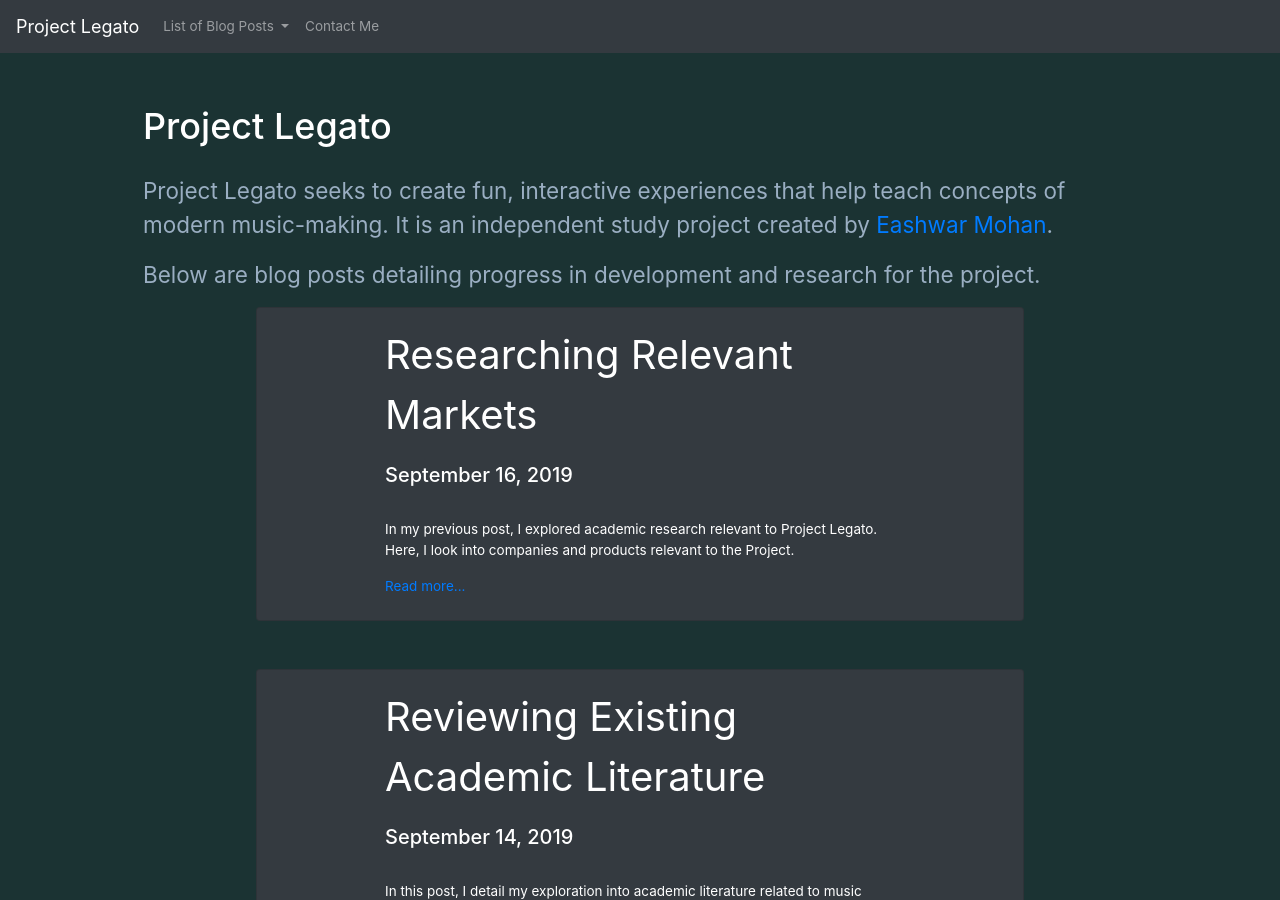
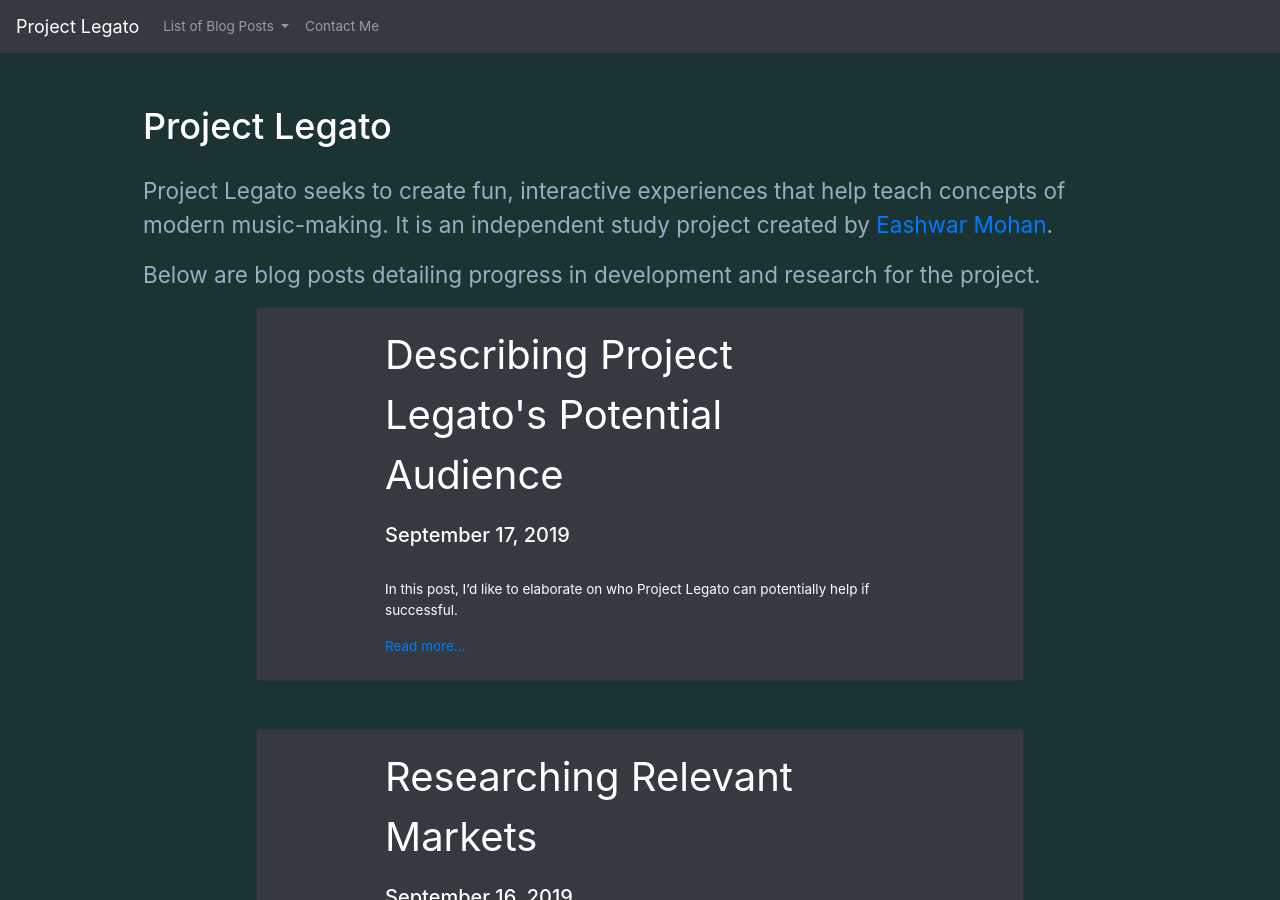
Before and after one commit to projectlegato/projectlegato.github.io, a Jekyll site: the page built from index.md, in a window 1280 px wide and 900 px high. Built offline with Jekyll 4.4.1, drawn with Linux system fonts in a browser that asks for light colours; some of the changed lines change nothing that is shown.

Commit message:
stakeholders post

```diff
--- /dev/null
+++ b/_posts/2019-09-17-stakeholders.md
@@ -0,0 +1,26 @@
+---
+layout: post
+title:  "Describing Project Legato's Potential Audience"
+excerpt_separator: <!--more-->
+---
+
+In this post, I'd like to elaborate on who Project Legato can potentially help if successful.
+
+<!--more-->
+
+## New Music Making Hobbyists
+
+Some who stand to benefit the most from my results are people interested in music making but without the overhead of needing formal music theory (which heavily relies on western classical music).
+
+These people may have any variety of different jobs, and they just seek to become hobbyist music makers but don’t know where to start with making music that sounds good to them. They are challenged by the fact that most music theory education that is prominently available online relies on classical western music and is often times difficult to contextualize into the much more globalized, international style of a lot of modern music.
+
+It’s important to these people that they have a sandbox to learn various concepts and try them out.
+
+Some people may have money reserved to use on hobbies; others may simply just have a computer.
+
+
+## Music Educators
+
+Another group of people which stands to benefit from my project are music educators whose students are interested not in music performance, musical analysis, or in-depth music theory itself; the students who simply want to “know enough” to get started with making things they think sound good.
+
+These music educators  either have private studios, are a part of community music schools, or work at the high school or college level. They tend to be responsible for teaching more than just one student; they have multiple students.
--- a/style/main.css
+++ b/style/main.css
@@ -21,7 +21,11 @@ h1 {
 }
 
 h2 {
-    color: lightslategray;
+    color: white;
+}
+
+h3 {
+    color: lightgray;
 }
 
 a.post-title {
```
